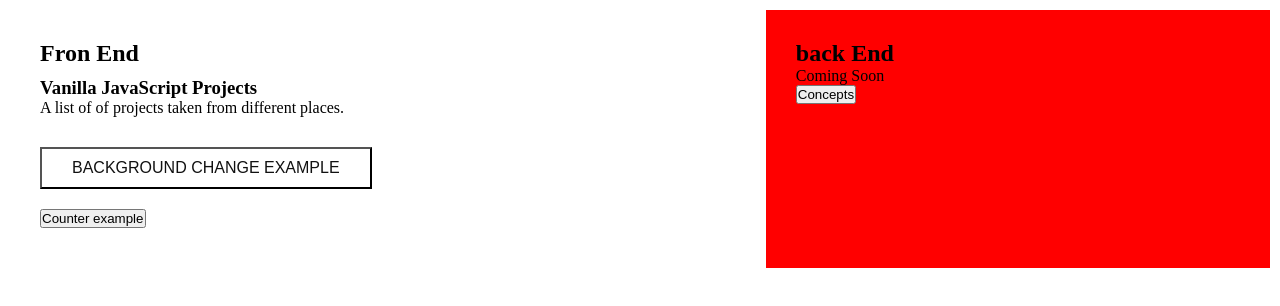
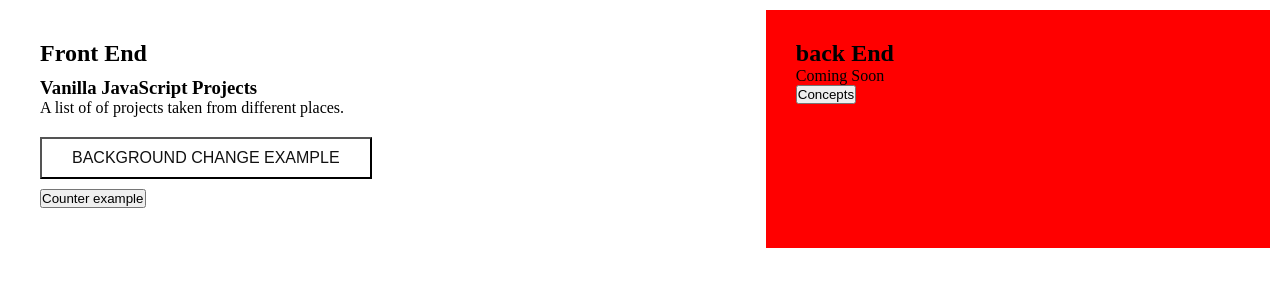
Before and after one commit to Simonbiker/concepts, an Angular app: page /home in a window 1280 px wide. Shown: the top 306 px of the page. Built offline with nearby package versions, Linux system fonts and the light colour scheme.

Commit message:
Correcting spelling mistake in html. Temp removing div as it breaking the color changer

```diff
--- a/src/app/home/home.component.html
+++ b/src/app/home/home.component.html
@@ -1,17 +1,17 @@
 <div class="container">
   <div class="front-end">
-    <h2>Fron End</h2>
+    <h2>Front End</h2>
     <div class="section">
       <h3>Vanilla JavaScript Projects</h3>
       <p>A list of of projects taken from different places.</p>
     </div>
     <div class="list">
-      <div class="color">
-        <button (click)="frontBtn()" class="btn-background">
-          Background change example
-        </button>
-        <app-color-change *ngIf="frontEnd"></app-color-change>
-      </div>
+      <!-- <div class="color"> -->
+      <button (click)="frontBtn()" class="btn-background">
+        Background change example
+      </button>
+      <app-color-change *ngIf="frontEnd"></app-color-change>
+      <!-- </div> -->
       <div class="counter">
         <button (click)="counterBtn()" class="btn-counter">
           Counter example
```
